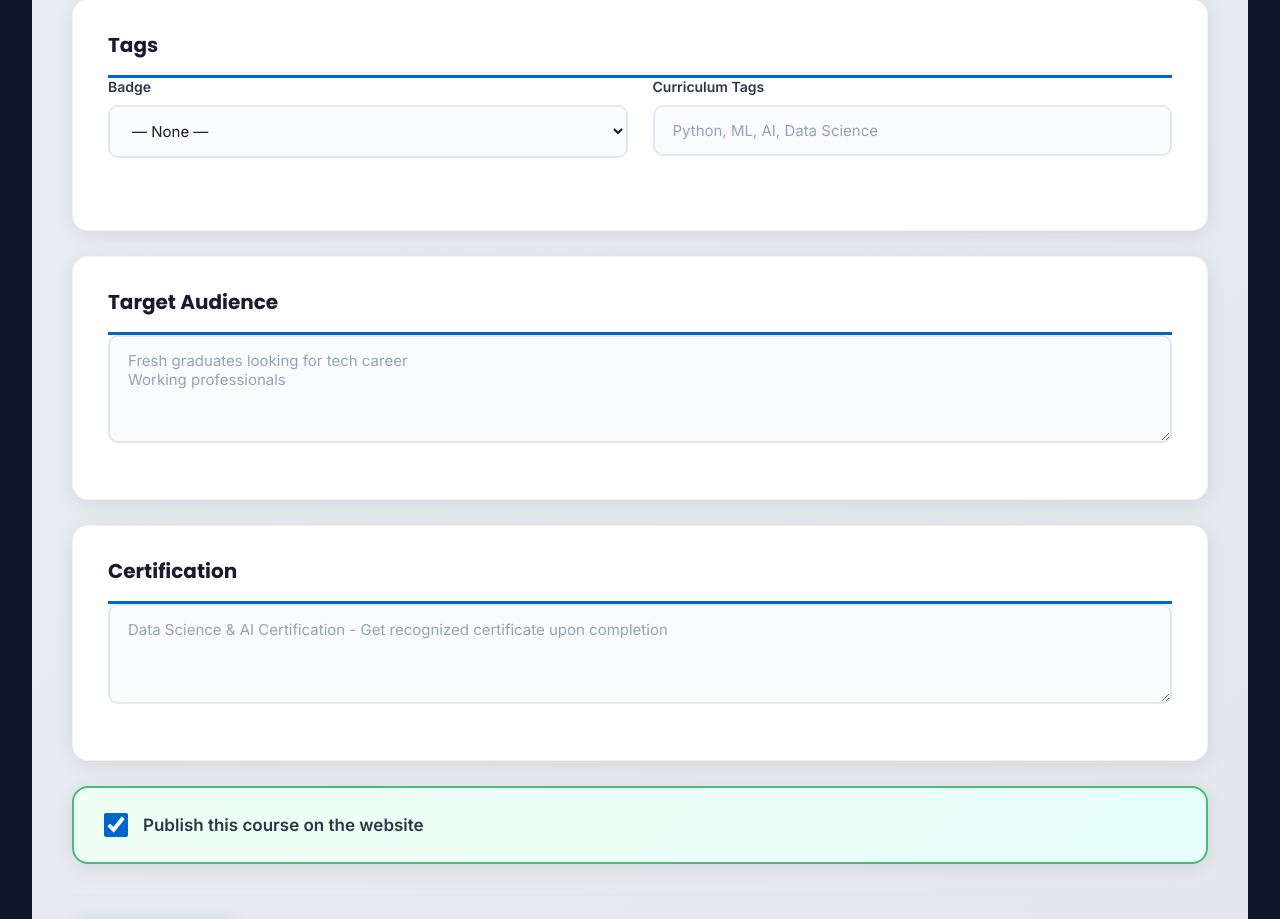
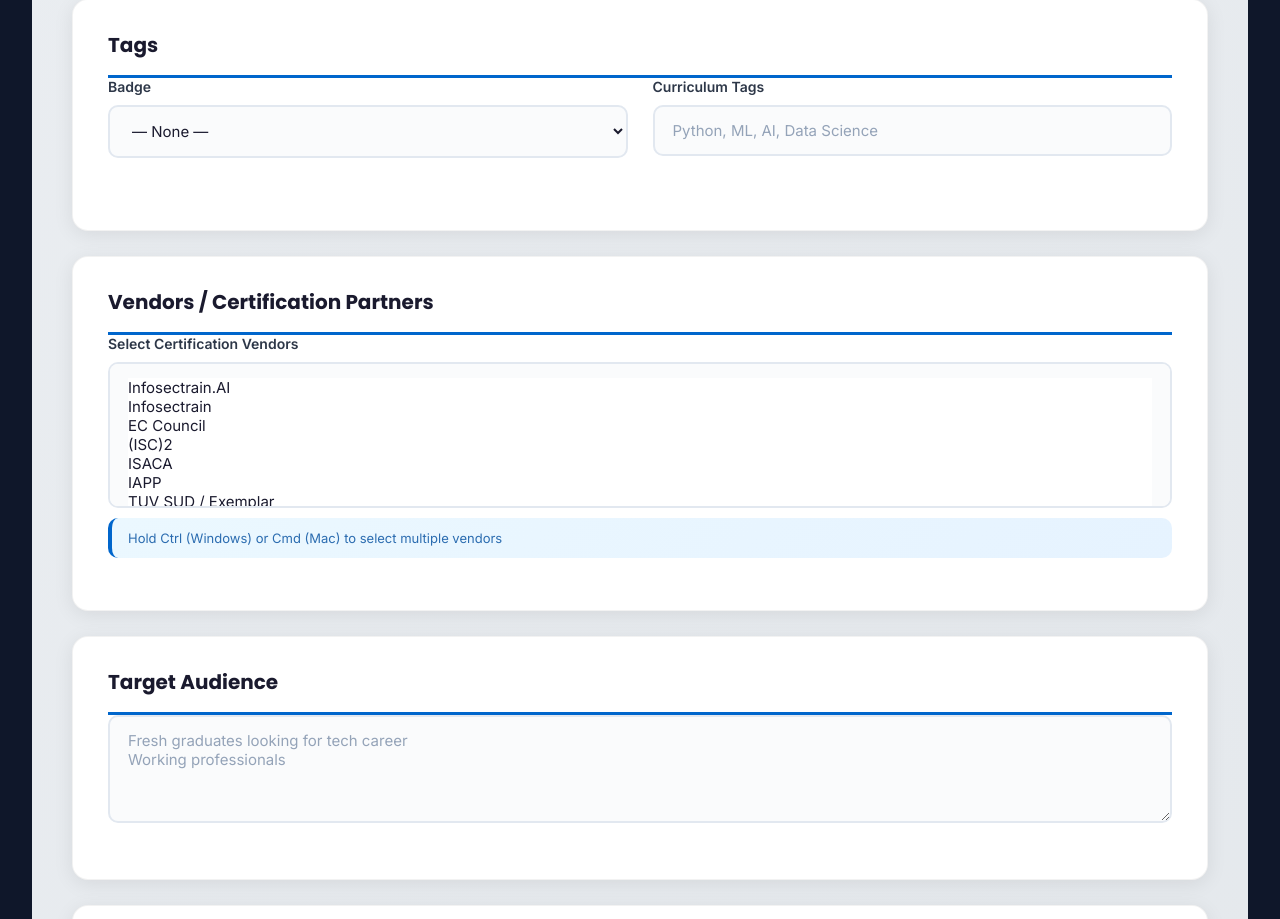
Before and after one commit to akhileshsingh241425-jpg/tranning, a Flask app: page /admin/courses/new in a window 1280 px wide. Shown: the part 5581-6500 px from the top of the page. Run offline with Flask 3, Linux system fonts and the light colour scheme; a user stored in the database is signed in.

Commit message:
Add Vendors/Certification Partners field to course

```diff
--- a/backend/app.py
+++ b/backend/app.py
@@ -708,6 +708,7 @@ class Course(db.Model):
     exam_passing_score = db.Column(db.String(100), default='')
     exam_languages = db.Column(db.String(200), default='')
     course_objectives = db.Column(db.Text, default='') # Course objectives JSON
+    vendors = db.Column(db.Text, default='')  # Vendor/Certification partners (comma-separated)
 
     def to_dict(self):
         return {
@@ -806,6 +807,9 @@ class Course(db.Model):
             base['courseObjectives'] = json.loads(self.course_objectives) if self.course_objectives else []
         except:
             base['courseObjectives'] = []
+
+        # Vendors/Certification Partners
+        base['vendors'] = [v.strip() for v in self.vendors.split(',')] if self.vendors else []
 
         return base
 class Subscriber(db.Model):
@@ -1456,7 +1460,8 @@ def admin_course_new():
             exam_duration=request.form.get('exam_duration', ''),
             exam_passing_score=request.form.get('exam_passing_score', ''),
             exam_languages=request.form.get('exam_languages', ''),
-            course_objectives=request.form.get('course_objectives', '')
+            course_objectives=request.form.get('course_objectives', ''),
+            vendors=request.form.get('vendors', '')
         )
         try:
             db.session.add(course)
@@ -1556,6 +1561,7 @@ def admin_course_edit(id):
         course.exam_passing_score = request.form.get('exam_passing_score', '')
         course.exam_languages = request.form.get('exam_languages', '')
         course.course_objectives = request.form.get('course_objectives', '')
+        course.vendors = request.form.get('vendors', '')
 
         try:
             db.session.commit()
@@ -2789,6 +2795,7 @@ def migrate_db():
             'exam_passing_score': "ALTER TABLE course ADD COLUMN exam_passing_score VARCHAR(100) DEFAULT ''",
             'exam_languages': "ALTER TABLE course ADD COLUMN exam_languages VARCHAR(200) DEFAULT ''",
             'course_objectives': "ALTER TABLE course ADD COLUMN course_objectives TEXT DEFAULT ''",
+            'vendors': "ALTER TABLE course ADD COLUMN vendors TEXT DEFAULT ''",
         }
         for col_name, sql in course_new_columns.items():
             if col_name not in course_columns:
--- a/backend/templates/admin/course_form.html
+++ b/backend/templates/admin/course_form.html
@@ -352,6 +352,27 @@ textarea.form-control { min-height: 100px; resize: vertical; }
                     <label>Curriculum Tags</label>
                     <input type="text" name="curriculum" class="form-control" value="{{ course.curriculum if course else '' }}" placeholder="Python, ML, AI, Data Science">
                 </div>
+            </div>
+        </div>
+
+        <div class="form-section">
+            <h3>Vendors / Certification Partners</h3>
+            <div class="form-group form-group-full">
+                <label>Select Certification Vendors</label>
+                <select name="vendors" class="form-control" multiple size="6">
+                    <option value="Infosectrain.AI" {{ 'selected' if course and 'Infosectrain.AI' in course.vendors }}>Infosectrain.AI</option>
+                    <option value="Infosectrain" {{ 'selected' if course and 'Infosectrain' in course.vendors }}>Infosectrain</option>
+                    <option value="EC Council" {{ 'selected' if course and 'EC Council' in course.vendors }}>EC Council</option>
+                    <option value="(ISC)2" {{ 'selected' if course and '(ISC)2' in course.vendors }}>(ISC)2</option>
+                    <option value="ISACA" {{ 'selected' if course and 'ISACA' in course.vendors }}>ISACA</option>
+                    <option value="IAPP" {{ 'selected' if course and 'IAPP' in course.vendors }}>IAPP</option>
+                    <option value="TUV SUD / Exemplar" {{ 'selected' if course and 'TUV SUD / Exemplar' in course.vendors }}>TUV SUD / Exemplar</option>
+                    <option value="CompTIA" {{ 'selected' if course and 'CompTIA' in course.vendors }}>CompTIA</option>
+                    <option value="AWS" {{ 'selected' if course and 'AWS' in course.vendors }}>AWS</option>
+                    <option value="Cloud Security Alliance" {{ 'selected' if course and 'Cloud Security Alliance' in course.vendors }}>Cloud Security Alliance</option>
+                    <option value="Microsoft" {{ 'selected' if course and 'Microsoft' in course.vendors }}>Microsoft</option>
+                </select>
+                <div class="section-note">Hold Ctrl (Windows) or Cmd (Mac) to select multiple vendors</div>
             </div>
         </div>
 
```
Also changed, not shown: src/components/CourseDetail.jsx (+14 -1 lines).
